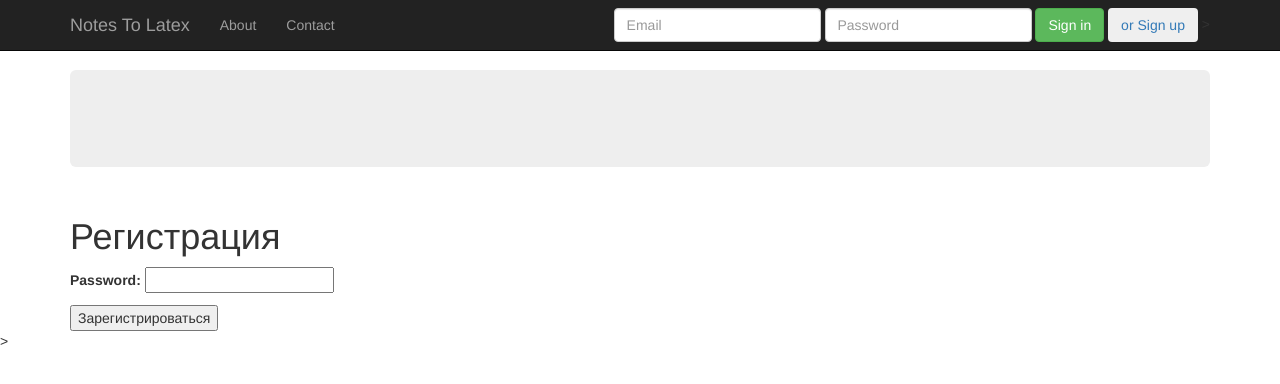
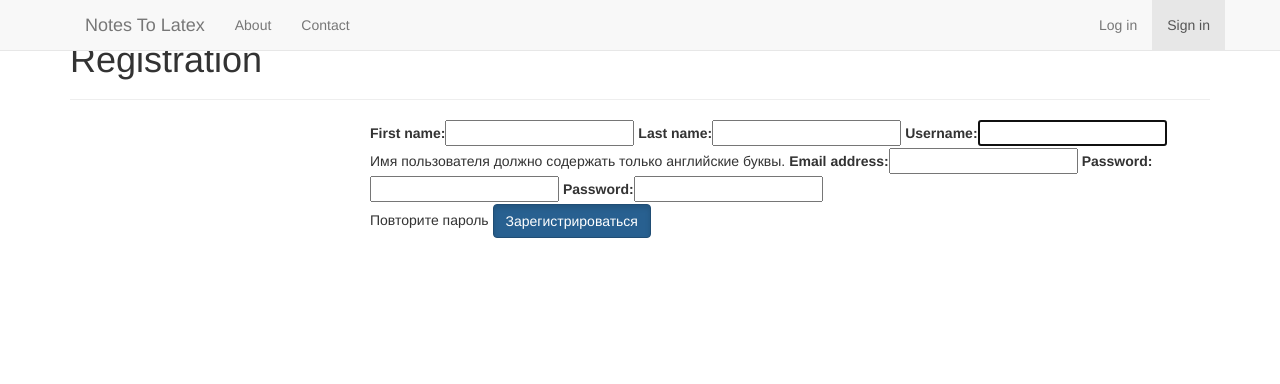
Before and after one commit to Gleeebb/NotesToLatex, a Django app: page /registration/ in a window 1280 px wide. Shown: the top 384 px of the page. Run offline with Django 3.2, Linux system fonts and the light colour scheme; parts of the project's set-up code (start-up, migrations or seed data) failed here and were passed over; some libraries are stand-ins or nearby versions.

Commit message:
Новый дизайн. Страница авторизации. Доделанное создание пользователей. Непосредственно авторизация пользователя не до конца доделана

```diff
--- a/src/django_site/django_site/settings.py
+++ b/src/django_site/django_site/settings.py
@@ -26,6 +26,7 @@ INSTALLED_APPS = [
     'django.contrib.sessions',
     'django.contrib.messages',
     'django.contrib.staticfiles',
+    'bootstrapform',
 ]
 
 MIDDLEWARE = [
--- a/src/django_site/download_files/forms.py
+++ b/src/django_site/download_files/forms.py
@@ -1,16 +1,50 @@
+# -*- coding: utf-8 -*-
+
 from django import forms
+from django.utils.translation import gettext, gettext_lazy as _
 from .models import File, User
-from django.views.generic import FormView
+from django.contrib.auth.forms import UserCreationForm, UsernameField
+
+
 
 
 class FileForm(forms.ModelForm):
     class Meta:
         model = File
-        fields = ['user', 'file']
+        fields = ['file']
 
 
-class RegistrationForm(forms.ModelForm):
-    password = forms.CharField(widget=forms.PasswordInput())
+class CreateUserForm(UserCreationForm):
+    password1 = forms.CharField(
+        label=_("Password"),
+        strip=False,
+        widget=forms.PasswordInput,
+        help_text="",
+    )
+
+    password2 = forms.CharField(
+        label=_("Password"),
+        strip=False,
+        widget=forms.PasswordInput,
+        help_text="Повторите пароль",
+    )
+
+    username = forms.CharField(
+        help_text="Имя пользователя должно содержать только английские буквы.",
+    )
     class Meta:
         model = User
-        fields = ['first_name', 'last_name', 'username', 'email', 'password']
+        fields = ('first_name', 'last_name', 'username', 'email', 'password1', 'password2')
+        field_classes = {'username': UsernameField}
+
+
+class LoginForm(forms.ModelForm):
+    password = forms.CharField(
+       label=_("Password"),
+       strip=False,
+       widget=forms.PasswordInput,
+       help_text="",
+    )
+    class Meta:
+        model = User
+        fields = ['email', 'password']
--- a/src/django_site/download_files/models.py
+++ b/src/django_site/download_files/models.py
@@ -1,12 +1,14 @@
 # coding=utf-8
 from django.db import models
-from django.contrib.auth.models import User
-
+from django.contrib.auth.models import User, UserManager as BaseUserManager,\
+    User
+from django.utils import timezone
 # Пока без регистрации пользователей, человек пишет ник
 # под которым и будут хранится его данные в базе данных
 #
 
 
+
 class File(models.Model):
     user = models.ForeignKey(User, on_delete=models.CASCADE)
     file = models.ImageField(upload_to='files/')
--- a/src/django_site/download_files/static/css/download_files.css
+++ b/src/django_site/download_files/static/css/download_files.css
@@ -1,12 +1,4 @@
+
 body {
-  padding-top: 70px;
-  padding-bottom: 30px;
+    overflow-y: scroll;
 }
-.starter-template {
-  padding: 40px 15px;
-  text-align: center;
-}
-
-mytheme {
-  margin: 5px 0;
-}
--- a/src/django_site/download_files/templates/download_files/base.html
+++ b/src/django_site/download_files/templates/download_files/base.html
@@ -7,17 +7,19 @@
     <meta name="viewport" content="width=device-width, initial-scale=1">
     <meta name="description" content="">
     <meta name="author" content="">
+    <link rel="stylesheet" href="{% static 'css/download_files.css' %}">
     <link href="{% static 'bootstrap/css/bootstrap.min.css' %}"
           rel="stylesheet" media="screen">
-    <link rel="stylesheet" href="{% static 'css/download_files.css' %}">
     <meta charset="UTF-8">
     <title>the best project</title>
 </head>
     <body role="document">
-        <div class="navbar navbar-inverse navbar-fixed-top" role="navigation">
+
+        <div class="navbar navbar-default navbar-fixed-top" role="navigation">
+        <div class="navbar-inner">
             <div class="container">
                 <div class="navbar-header">
-                    <button type="button" class="navbar-toggle" data-toggle="collapse" data-target=".navbar-collapse">
+                    <button type="button" class="navbar-toggle collapse" data-target=".navbar-collapse">
                         <span class="sr-only"><span>Notes To Latex</span></span>
                         <span class="icon-bar"></span>
                         <span class="icon-bar"></span>
@@ -25,51 +27,42 @@
                     </button>
                     <a class="navbar-brand" href="/">Notes To Latex</a>
                 </div>
-                <div class="collapse navbar-collapse">
-                    <ul class="nav navbar-nav">
+
+                <div class="collapse navbar-collapse nav-justified">
+                    <ul class="nav navbar-nav ">
                         <li><a href="/">About</a></li>
                         <li><a href="/">Contact</a></li>
                     </ul>
 
-                    <div class="navbar-collapse collapse">
-                        <form class="navbar-form navbar-right" role="form">
-                            <div class="form-group">
-                                <input type="text" placeholder="Email" class="form-control">
-                            </div>
-                            <div class="form-group">
-                                <input type="password" placeholder="Password" class="form-control">
-                            </div>
-                            <button type="submit" class="btn btn-success">Sign in</button>
-                            <a href="/registration/">
-                                <button type="button" class="btn btn-upload">
-                                    <span class="cm-header-6">or Sign up</span>
-                                </button>
-                            </a>>
-                        </form>
-                    </div>
+                    <ul class="nav navbar-nav navbar-right">
+                        <li class="{% if nbar == 'lgn' %}active{% endif %}"><a href="/login/">Log in</a></li>
+                        <li class="{% if nbar == 'rgst' %}active{% endif %}"><a href="/registration/">Sign in</a></li>
+                    </ul>
                 </div>
+
+            </div>
+        </div>
+        </div>
+
+
+        <div class="container">
+            <div class="page-header">
+{#                <div class="col-md-3">#}
+                    <h1>
+                        {% block title %}
+                        {% endblock %}
+                    </h1>
+{#                </div>#}
             </div>
         </div>
 
-         <div class= "container mytheme" role="main">
-             <div class="jumbotron">
-                 <div class="row">
-                     <div class="col-md-8">
-                         {% block introduction %}
-                         {% endblock %}
-                     </div>
-                 </div>
-             </div>
-         </div>
-        </div>
-        <div class="container">
-            <div class="row">
-                <div class="col-md-8">
+        <div class= "container mytheme" role="main">
+                <div class="col-md-9 col-md-push-3">
                     {% block content %}
                     {% endblock %}
                 </div>
             </div>
-        </div>>
+        </div>
         <script src="https://ajax.googleapis.com/ajax/libs/jquery/1.11.0/jquery.min.js"></script>
         <script src="../../static/bootstrap/js/bootstrap.min.js"></script>
     </body>
--- a/src/django_site/download_files/templates/download_files/registration.html
+++ b/src/django_site/download_files/templates/download_files/registration.html
@@ -1,12 +1,16 @@
 <!DOCTYPE html>
 {% extends 'download_files/base.html' %}
+{% load bootstrap %}
+
+{% block title %}
+    Registration
+{% endblock %}
 
 {%  block content %}
-    <h1>Регистрация</h1>
-    <form action="" method="post">
+    <form method="POST" action=".">
         {% csrf_token %}
         <!-- as_p для того, чтобы каждый элемент формы был с новой строки -->
-        {{ form.as_p }}
-        <button type="submit">Зарегистрироваться</button>
+        {{ form_register|bootstrap }}
+        <button class="btn btn-primary active" type="submit">Зарегистрироваться</button>
     </form>
 {% endblock %}
--- a/src/django_site/download_files/urls.py
+++ b/src/django_site/download_files/urls.py
@@ -1,9 +1,9 @@
 from django.conf.urls import url
-
+from .views import Index, Download, Register, Login
 from . import views
-
 urlpatterns = [
-    url(r'^$', views.index, name='index'),
-    url(r'^download/', views.download, name='download'),
-    url(r'^registration', views.register_user, name='register'),
+    url(r'^$',  Index.as_view(), name='index'),
+    url(r'^download/', Download.as_view(), name='download'),
+    url(r'^registration/', Register.as_view(), name='register'),
+    url(r'login/', Login.as_view(), name='login')
 ]
--- a/src/django_site/download_files/views.py
+++ b/src/django_site/download_files/views.py
@@ -1,29 +1,64 @@
-# Create your views here.
+# -*- coding: utf-8 -*-
+
 from django.shortcuts import render, redirect
-from forms import FileForm, RegistrationForm
+from forms import FileForm, CreateUserForm, LoginForm
+from django.views.generic.base import View
+from django.contrib.auth import authenticate
 
 
-def index(request):
-    text = r'hello'
-    return render(request, 'download_files/index.html', {'text': text})
+# Представление стартовой страницы.
+class Index(View):
+    def get(self, request):
+        text = r'hello'
+        return render(request, 'download_files/index.html', {'text': text, 'nbar': 'home'})
 
-def download(request):
-    if request.method == "POST":
+
+
+# Представление страницы загрузки.
+class Download(View):
+    def post(self, request):
         form = FileForm(request.POST or None, request.FILES or None)
         if form.is_valid():
             form.save()
             return redirect('index')
-    else:
+    def get(self, request):
         form = FileForm()
-    return render(request, 'download_files/download.html', {'form': form})
+        return render(request, 'download_files/download.html', {'form': form, 'nbar': 'dwn'})
 
 
-def register_user(request):
-    if request.method == "POST":
-        form = RegistrationForm(request.POST or None, request.FILES or None)
+
+# Представление страницы регистрации пользователей.
+class Register(View):
+    def post(self, request):
+        form = CreateUserForm(request.POST or None)
         if form.is_valid():
             form.save()
-            return redirect('download')
-    else:
-        form = RegistrationForm()
-    return render(request, 'download_files/registration.html', {'form': form})
+            text = "Cпасибо за регистрацию!"
+        else:
+            text = r'Registration Error'
+        return render(request, 'download_files/index.html', {'text': text})
+    def get(self, request):
+        form = CreateUserForm()
+        return render(request, 'download_files/registration.html', {'form_register': form, 'nbar': 'rgst'})
+
+# Проблемы с непосредственно авторизацией.
+class Login(View):
+    def post(self, request):
+        form = LoginForm(request.POST or None)
+        if form.is_valid():
+            print form.cleaned_data['email'], form.cleaned_data['password']
+            user = authenticate(username=form.cleaned_data['email'], password=form.cleaned_data['password'])
+            if user is not None:
+                # the password verified for the user
+                if user.is_active:
+                    text = r"User is valid, active and authenticated"
+                else:
+                    text = r"The password is valid, but the account has been disabled!"
+            else:
+                text = r'ERROR'
+        else:
+            text = r'Log in error'
+        return render(request, 'download_files/index.html', {'text': text})
+    def get(self, request):
+        form = LoginForm()
+        return render(request, 'download_files/login.html', {'form': form, 'nbar': 'lgn'})
```
Also changed, not shown: src/django_site/download_files/templates/download_files/index.html (+5 -9 lines), src/django_site/download_files/templates/download_files/login.html (+14 -9 lines), src/django_site/db.sqlite3, 6 other files.
